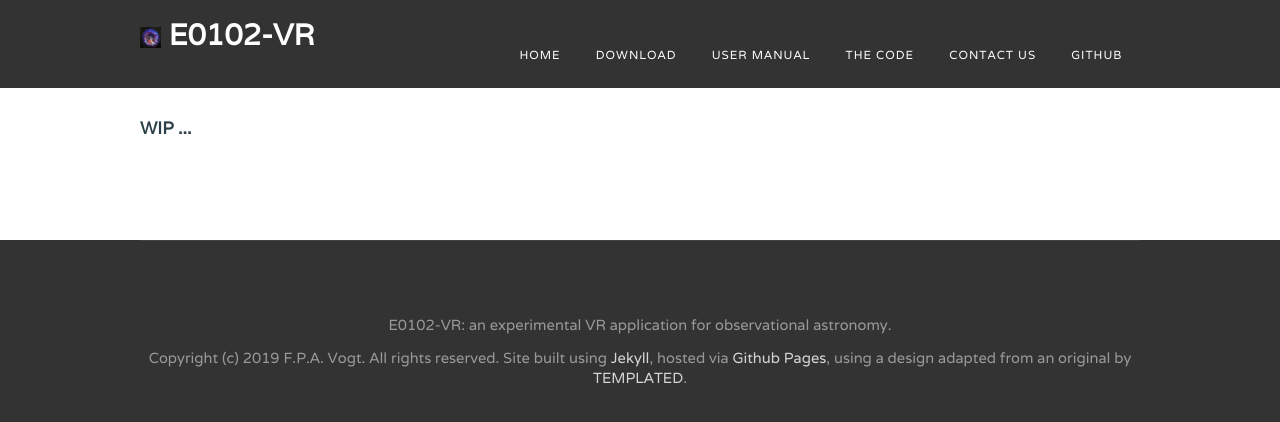
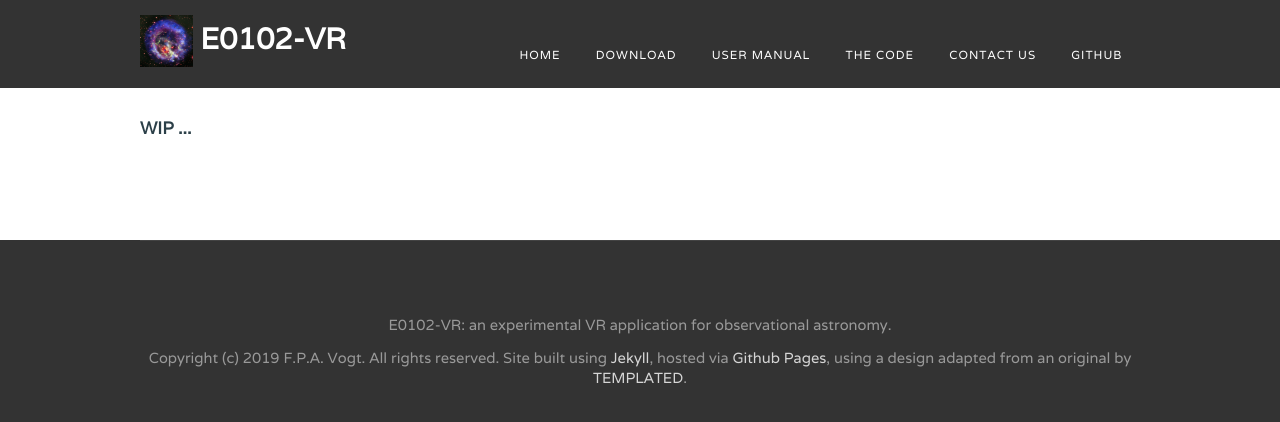
Before and after one commit to fpavogt/E0102-VR, a Jekyll site: the page built from manual.html, in a window 1280 px wide. Shown: the top 422 px of the page. Built offline with Jekyll 4.4.1, drawn with Linux system fonts in a browser that asks for light colours.

Commit message:
Updated icon

```diff
--- a/_includes/header.html
+++ b/_includes/header.html
@@ -1,7 +1,7 @@
 <div id="header-wrapper">
 	<div id="header" class="container">
 		<div id="logo">
-			<h1><img src="./images/app_icon.png" style="width:4%;vertical-align:middle"/> <a href="#">E0102-VR</a></h1>
+			<h1><img src="./images/app_icon.png" style="width:10%;vertical-align:middle"/> <a href="#">E0102-VR</a></h1>
 		</div>
 		<div id="menu" style="vertical-align:middle">
 			<ul>
```
